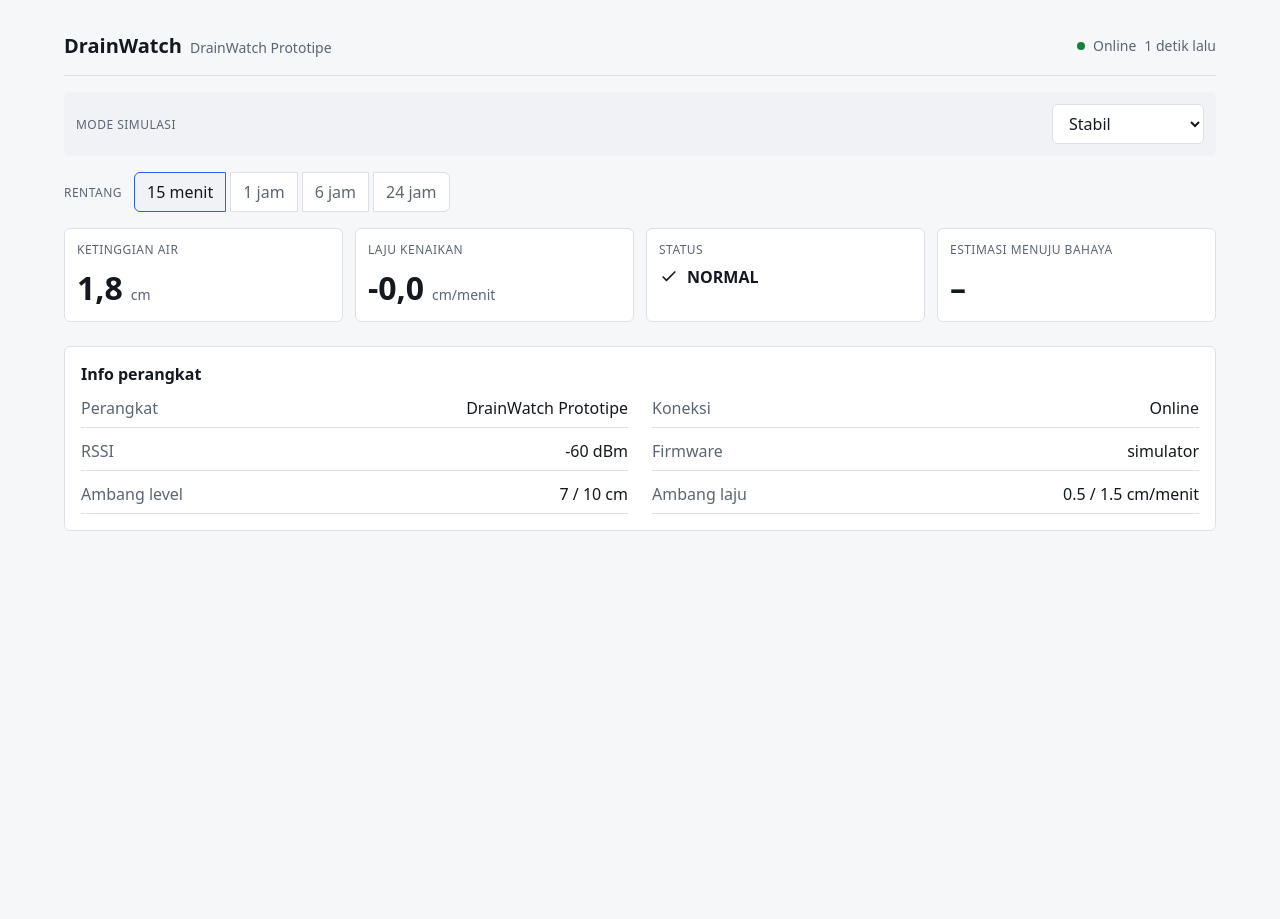
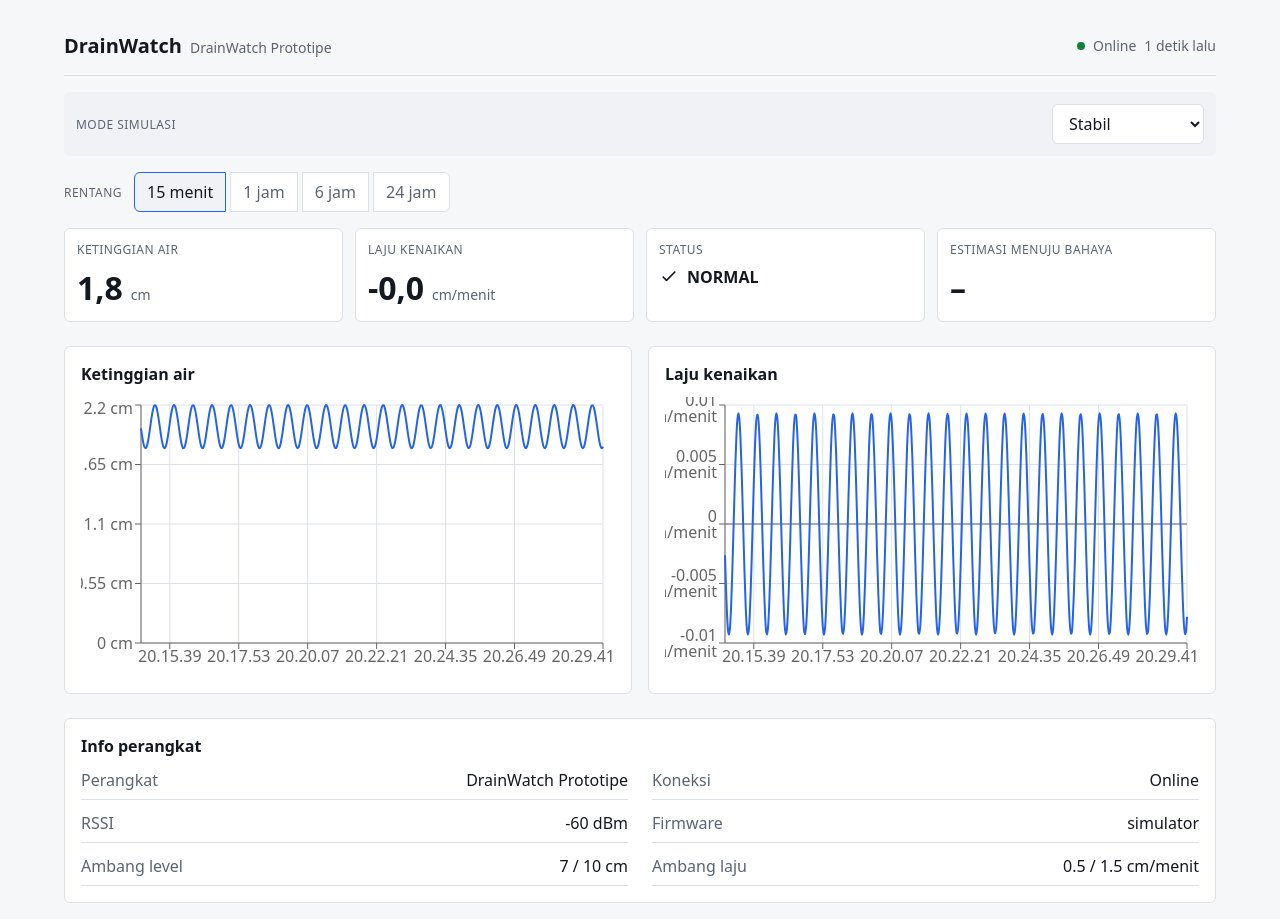
Before and after one commit to denihsb/iot-drainwatch, a React (Vite) app: page / in a window 1280 px wide. Before the commit the page ends 800 px from the top, so only its background shows below. Built offline with nearby package versions, Linux system fonts and the light colour scheme.

Commit message:
t06: Grafik ditambahkan ke halaman utama untuk menampilkan data tingkat.

```diff
--- a/src/App.tsx
+++ b/src/App.tsx
@@ -2,8 +2,10 @@ import { useState } from 'react';
 import AlertBanner from './components/AlertBanner';
 import DeviceInfo from './components/DeviceInfo';
 import Header from './components/Header';
+import LevelChart from './components/LevelChart';
 import MetricCard from './components/MetricCard';
 import RangeSelector from './components/RangeSelector';
+import RateChart from './components/RateChart';
 import ScenarioSwitcher from './components/ScenarioSwitcher';
 import StatusBadge from './components/StatusBadge';
 import { ErrorState } from './components/States';
@@ -84,6 +86,10 @@ function App() {
                 muted={displayStatus === 'OFFLINE'}
               />
             </section>
+            <section className="chart-grid" aria-label="Grafik pengukuran">
+              <LevelChart readings={data.readings} config={data.config} range={range} loading={data.loading} error={data.error} />
+              <RateChart readings={data.readings} config={data.config} range={range} loading={data.loading} error={data.error} />
+            </section>
             <DeviceInfo device={data.device} config={data.config} connection={data.connection} />
           </>
         )}
--- a/src/components/LevelChart.tsx
+++ b/src/components/LevelChart.tsx
@@ -1 +1,121 @@
-// Level chart will be added in T06.
+import {
+  CartesianGrid,
+  Line,
+  LineChart,
+  ReferenceLine,
+  ResponsiveContainer,
+  Tooltip,
+  XAxis,
+  YAxis,
+} from 'recharts';
+import type { ValueType } from 'recharts/types/component/DefaultTooltipContent';
+import { MAX_CHART_POINTS } from '../lib/constants';
+import { formatAbsoluteTime, formatNumber } from '../lib/format';
+import { downsample } from '../lib/stats';
+import type { DeviceConfig, RangeKey, Reading } from '../types';
+import { EmptyState, ErrorState, LoadingState } from './States';
+
+interface LevelChartProps {
+  readings: Reading[];
+  config: DeviceConfig | null;
+  range: RangeKey;
+  loading?: boolean;
+  error?: string | null;
+  onRetry?: () => void;
+}
+
+interface ChartPoint {
+  t: number;
+  y: number | null;
+  status: Reading['status'];
+}
+
+function preparePoints(readings: Reading[]): ChartPoint[] {
+  const points: ChartPoint[] = [];
+  let segment: Array<{ t: number; y: number; status: Reading['status'] }> = [];
+  const flush = () => {
+    if (segment.length > 0) {
+      points.push(...downsample(segment, MAX_CHART_POINTS));
+      segment = [];
+    }
+  };
+
+  for (const reading of readings) {
+    const point = {
+      t: new Date(reading.measured_at).getTime(),
+      y: reading.level_cm,
+      status: reading.status,
+    };
+    if (point.y === null) {
+      flush();
+      points.push(point);
+    } else {
+      segment.push({ t: point.t, y: point.y, status: point.status });
+    }
+  }
+  flush();
+  return points.sort((left, right) => left.t - right.t);
+}
+
+function formatTick(value: number, range: RangeKey): string {
+  return new Intl.DateTimeFormat('id-ID', {
+    timeZone: 'Asia/Jakarta',
+    hour: '2-digit',
+    minute: '2-digit',
+    second: range === '15m' ? '2-digit' : undefined,
+  }).format(value);
+}
+
+function LevelChart({
+  readings,
+  config,
+  range,
+  loading = false,
+  error = null,
+  onRetry,
+}: LevelChartProps) {
+  const latest = readings[readings.length - 1];
+  const ariaLabel = latest?.level_cm === null || latest === undefined
+    ? 'Grafik ketinggian air, belum ada nilai terbaru'
+    : `Grafik ketinggian air, nilai terbaru ${formatNumber(latest.level_cm)} cm`;
+
+  return (
+    <section className="chart-card" aria-labelledby="level-chart-title">
+      <h2 id="level-chart-title">Ketinggian air</h2>
+      {loading ? <LoadingState message="Memuat grafik…" /> : null}
+      {!loading && error ? (
+        <div className="chart-state">
+          <ErrorState message={error} />
+          {onRetry && <button type="button" onClick={onRetry}>Coba lagi</button>}
+        </div>
+      ) : null}
+      {!loading && !error && readings.length === 0 ? (
+        <EmptyState message="Belum ada data pada rentang ini" />
+      ) : null}
+      {!loading && !error && readings.length > 0 ? (
+        <div className="chart-frame" aria-label={ariaLabel}>
+          <ResponsiveContainer width="100%" height="100%" minWidth={1} minHeight={240}>
+            <LineChart data={preparePoints(readings)} margin={{ top: 8, right: 12, bottom: 4, left: 0 }}>
+              <CartesianGrid stroke="var(--border)" />
+              <XAxis dataKey="t" tickFormatter={(value: number) => formatTick(value, range)} />
+              <YAxis unit=" cm" />
+              <Tooltip
+                labelFormatter={(value) => formatAbsoluteTime(new Date(Number(value)))}
+                formatter={(value: ValueType) => [typeof value === 'number' ? `${formatNumber(value)} cm` : '–', 'Ketinggian']}
+              />
+              {config && (
+                <>
+                  <ReferenceLine y={config.level_waspada_cm} stroke="var(--status-waspada)" strokeDasharray="5 5" label="Waspada" />
+                  <ReferenceLine y={config.level_bahaya_cm} stroke="var(--status-bahaya)" strokeDasharray="5 5" label="Bahaya" />
+                </>
+              )}
+              <Line type="monotone" dataKey="y" name="Ketinggian" stroke="var(--accent)" strokeWidth={2} dot={false} connectNulls={false} isAnimationActive={false} />
+            </LineChart>
+          </ResponsiveContainer>
+        </div>
+      ) : null}
+    </section>
+  );
+}
+
+export default LevelChart;
--- a/src/components/RateChart.tsx
+++ b/src/components/RateChart.tsx
@@ -1 +1,121 @@
-// Rate chart will be added in T06.
+import {
+  CartesianGrid,
+  Line,
+  LineChart,
+  ReferenceLine,
+  ResponsiveContainer,
+  Tooltip,
+  XAxis,
+  YAxis,
+} from 'recharts';
+import type { ValueType } from 'recharts/types/component/DefaultTooltipContent';
+import { MAX_CHART_POINTS } from '../lib/constants';
+import { formatAbsoluteTime, formatNumber } from '../lib/format';
+import { downsample } from '../lib/stats';
+import type { DeviceConfig, RangeKey, Reading } from '../types';
+import { EmptyState, ErrorState, LoadingState } from './States';
+
+interface RateChartProps {
+  readings: Reading[];
+  config: DeviceConfig | null;
+  range: RangeKey;
+  loading?: boolean;
+  error?: string | null;
+  onRetry?: () => void;
+}
+
+interface ChartPoint {
+  t: number;
+  y: number | null;
+  status: Reading['status'];
+}
+
+function preparePoints(readings: Reading[]): ChartPoint[] {
+  const points: ChartPoint[] = [];
+  let segment: Array<{ t: number; y: number; status: Reading['status'] }> = [];
+  const flush = () => {
+    if (segment.length > 0) {
+      points.push(...downsample(segment, MAX_CHART_POINTS));
+      segment = [];
+    }
+  };
+  for (const reading of readings) {
+    const point = {
+      t: new Date(reading.measured_at).getTime(),
+      y: reading.rate_cm_min,
+      status: reading.status,
+    };
+    if (point.y === null) {
+      flush();
+      points.push(point);
+    } else {
+      segment.push({ t: point.t, y: point.y, status: point.status });
+    }
+  }
+  flush();
+  return points.sort((left, right) => left.t - right.t);
+}
+
+function formatTick(value: number, range: RangeKey): string {
+  return new Intl.DateTimeFormat('id-ID', {
+    timeZone: 'Asia/Jakarta',
+    hour: '2-digit',
+    minute: '2-digit',
+    second: range === '15m' ? '2-digit' : undefined,
+  }).format(value);
+}
+
+function RateChart({
+  readings,
+  config,
+  range,
+  loading = false,
+  error = null,
+  onRetry,
+}: RateChartProps) {
+  const latest = readings[readings.length - 1];
+  const ariaLabel = latest?.rate_cm_min === null || latest === undefined
+    ? 'Grafik laju kenaikan, belum ada nilai terbaru'
+    : `Grafik laju kenaikan, nilai terbaru ${formatNumber(latest.rate_cm_min)} cm per menit`;
+
+  return (
+    <section className="chart-card" aria-labelledby="rate-chart-title">
+      <h2 id="rate-chart-title">Laju kenaikan</h2>
+      {loading ? <LoadingState message="Memuat grafik…" /> : null}
+      {!loading && error ? (
+        <div className="chart-state">
+          <ErrorState message={error} />
+          {onRetry && <button type="button" onClick={onRetry}>Coba lagi</button>}
+        </div>
+      ) : null}
+      {!loading && !error && readings.length === 0 ? (
+        <EmptyState message="Belum ada data pada rentang ini" />
+      ) : null}
+      {!loading && !error && readings.length > 0 ? (
+        <div className="chart-frame" aria-label={ariaLabel}>
+          <ResponsiveContainer width="100%" height="100%" minWidth={1} minHeight={240}>
+            <LineChart data={preparePoints(readings)} margin={{ top: 8, right: 12, bottom: 4, left: 0 }}>
+              <CartesianGrid stroke="var(--border)" />
+              <XAxis dataKey="t" tickFormatter={(value: number) => formatTick(value, range)} />
+              <YAxis unit=" cm/menit" />
+              <Tooltip
+                labelFormatter={(value) => formatAbsoluteTime(new Date(Number(value)))}
+                formatter={(value: ValueType) => [typeof value === 'number' ? `${formatNumber(value)} cm/menit` : '–', 'Laju']}
+              />
+              <ReferenceLine y={0} stroke="var(--text-muted)" />
+              {config && (
+                <>
+                  <ReferenceLine y={config.rate_waspada_cm_min} stroke="var(--status-waspada)" strokeDasharray="5 5" label="Waspada" />
+                  <ReferenceLine y={config.rate_bahaya_cm_min} stroke="var(--status-bahaya)" strokeDasharray="5 5" label="Bahaya" />
+                </>
+              )}
+              <Line type="monotone" dataKey="y" name="Laju" stroke="var(--accent)" strokeWidth={2} dot={false} connectNulls={false} isAnimationActive={false} />
+            </LineChart>
+          </ResponsiveContainer>
+        </div>
+      ) : null}
+    </section>
+  );
+}
+
+export default RateChart;
--- a/src/styles/base.css
+++ b/src/styles/base.css
@@ -304,6 +304,45 @@ select:focus-visible {
   border-radius: var(--radius);
 }
 
+.chart-grid {
+  display: grid;
+  gap: var(--space-4);
+  margin-top: var(--space-5);
+}
+
+.chart-card {
+  min-width: 0;
+  padding: var(--space-4);
+  background: var(--surface);
+  border: 1px solid var(--border);
+  border-radius: var(--radius);
+}
+
+.chart-card h2 {
+  margin: 0 0 var(--space-3);
+  font-size: 16px;
+}
+
+.chart-frame {
+  height: 240px;
+  width: 100%;
+}
+
+.chart-state {
+  display: grid;
+  min-height: 240px;
+  place-items: center;
+}
+
+.chart-state button {
+  min-height: 40px;
+  padding: 0 var(--space-3);
+  color: var(--text);
+  background: var(--surface);
+  border: 1px solid var(--border);
+  border-radius: var(--radius);
+}
+
 .device-info h2 {
   margin: 0 0 var(--space-3);
   font-size: 16px;
@@ -355,6 +394,16 @@ select:focus-visible {
   .metric-grid {
     grid-template-columns: repeat(4, minmax(0, 1fr));
   }
+
+  .chart-frame {
+    height: 280px;
+  }
+}
+
+@media (min-width: 1025px) {
+  .chart-grid {
+    grid-template-columns: repeat(2, minmax(0, 1fr));
+  }
 }
 
 @media (prefers-reduced-motion: reduce) {
```
Also changed, not shown: src/test/setup.ts (+15 -0 lines).
